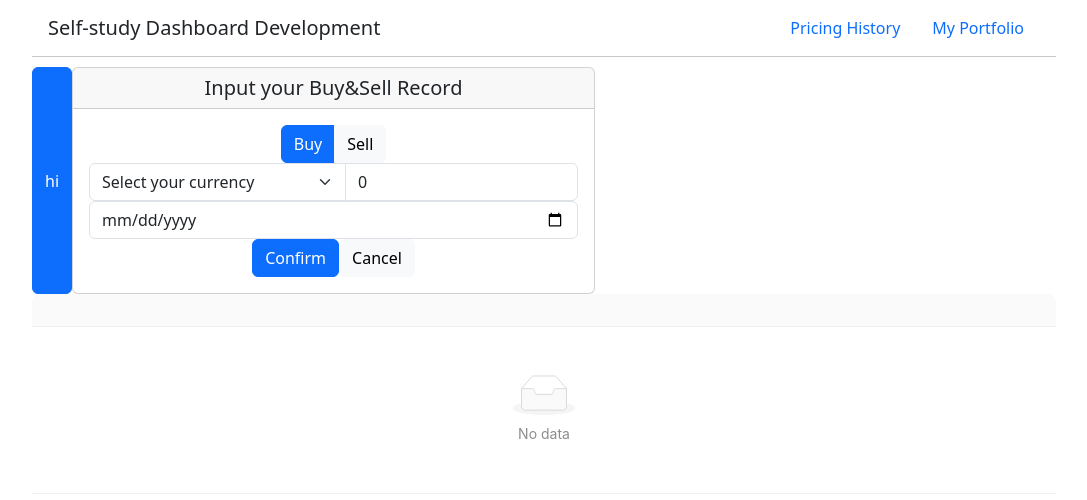
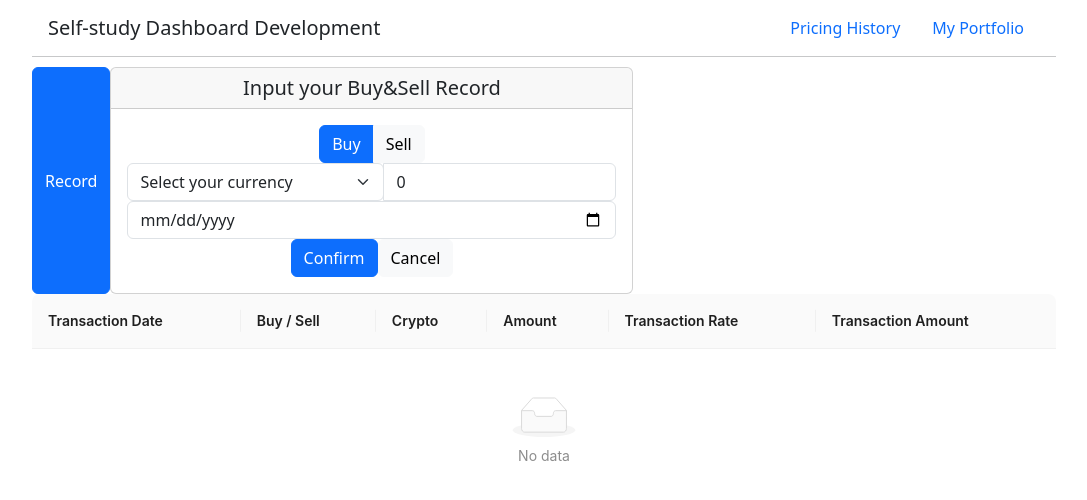
Before and after one commit to karsonchancwk/cryptoprice-dashboard, a React (Create React App) app: page /myPortfolio in a window 1280 px wide. Shown: the top 500 px of the page, without its empty margins (96-1183 px from the left). Built offline with nearby package versions, Linux system fonts and the light colour scheme.

Commit message:
table and input field ready

```diff
--- a/src/MyPortfolio.js
+++ b/src/MyPortfolio.js
@@ -1,35 +1,84 @@
 import React, { useState } from "react";
 import { Card, Form, InputGroup, Button, ButtonGroup } from "react-bootstrap";
-import { Table } from "antd";
-import Plot from "react-plotly.js";
+import { Table, Tag } from "antd";
 
 import AllCoins from "./frontend_dataset/summary.json";
+import AllPrices from "./frontend_dataset/AllPrices.json";
 
-// Todo: restrain date input, make table
 function MyPortfolio() {
-  const [portfolio, setPortfolio] = useState([]);
+  const [record, setRecord] = useState([]);
+
   const [txLog, setTxLog] = useState({
-    action: true,
+    action: true, // buy: true, sell: false
     coin: "",
     amount: 0.0,
     txdate: "",
   });
   const columns = [
-    { title: "Transaction Date", dataIndex: "date", key: "date" },
-    { title: "Crypto", dataIndex: "coin", key: "coin" },
-    { title: "Buy / Sell", key: "action", render: (a) => <span>{a}</span> },
-    { title: "Amount", dataIndex: "amount", key: "amount" },
+    { title: "Transaction Date", key: "date", dataIndex: "txdate" },
+    {
+      title: "Buy / Sell",
+      key: "action",
+      render: (r) =>
+        r.action ? <Tag color="green">Buy</Tag> : <Tag color="red">Sell</Tag>,
+    },
+    { title: "Crypto", key: "coin", dataIndex: "coin" },
+    { title: "Amount", key: "amount", dataIndex: "amount" },
+    {
+      title: "Transaction Rate",
+      key: "txrate",
+      render: (r) => `1 ${r.coin} = ${r.priceUSD.toFixed(4)} USD`,
+    },
+    {
+      title: "Transaction Amount",
+      key: "txamt",
+      render: (r) => `${r.txAmtUSD.toFixed(4)} USD`,
+    },
   ];
 
-  const handleSubmit = (e) => {
+  const handleSubmit = async (e) => {
     e.preventDefault();
-    console.log(e.target);
+    // console.log(
+    //   new Date(AllPrices[txLog.coin][0].Date).toDateString() ===
+    //     new Date(txLog.txdate).toDateString()
+    // );
+    if (txLog.coin === "") alert("Please select your coin");
+    else if (parseFloat(txLog.amount) <= 0.0 || isNaN(parseFloat(txLog.amount)))
+      alert("Please enter a valid amount");
+    else if (
+      txLog.txdate === "" ||
+      !AllPrices[txLog.coin]
+        .map((day) => new Date(day.Date).toDateString())
+        .includes(new Date(txLog.txdate).toDateString())
+    )
+      alert("Please enter a valid transaction date");
+    // console.log();
+    else {
+      var txdate = new Date(txLog.txdate).toDateString();
+      var priceUSD = parseFloat(
+        AllPrices[txLog.coin].filter(
+          (day) => new Date(day.Date).toDateString() === txdate
+        )[0].Close
+      );
+      var amount = parseFloat(txLog.amount);
+      setRecord((p) => [
+        ...p,
+        {
+          action: txLog.action,
+          coin: txLog.coin,
+          amount,
+          txdate,
+          priceUSD,
+          txAmtUSD: priceUSD * amount,
+        },
+      ]);
+    }
   };
 
   return (
     <div>
       <div className="d-flex">
-        <Button onClick={() => console.log(txLog)}>hi</Button>
+        <Button onClick={() => console.log(record)}>Record</Button>
         {/* <Plotly /> onChange={(c) => console.log(c)}*/}
         <Card>
           <Card.Header as="h5">Input your Buy&Sell Record</Card.Header>
@@ -50,11 +99,10 @@ function MyPortfolio() {
               </ButtonGroup>
 
               {/* Currency & amt */}
-              <InputGroup>
+              <InputGroup hasValidation>
                 {/* Currency */}
                 <Form.Select
                   id="coin"
-                  required
                   value={txLog?.coin}
                   onChange={(e) =>
                     setTxLog((p) => ({ ...p, [e.target.id]: e.target.value }))
@@ -83,8 +131,8 @@ function MyPortfolio() {
               </InputGroup>
 
               {/* Tx date */}
+
               <Form.Control
-                required
                 id="txdate"
                 type="date"
                 value={txLog?.txdate}
@@ -96,6 +144,7 @@ function MyPortfolio() {
                   }))
                 }
               />
+
               <Button variant="primary" type="submit">
                 Confirm
               </Button>
@@ -111,7 +160,7 @@ function MyPortfolio() {
           </Card.Body>
         </Card>
       </div>
-      <Table />
+      <Table dataSource={record} columns={columns} />
     </div>
   );
 }
```
